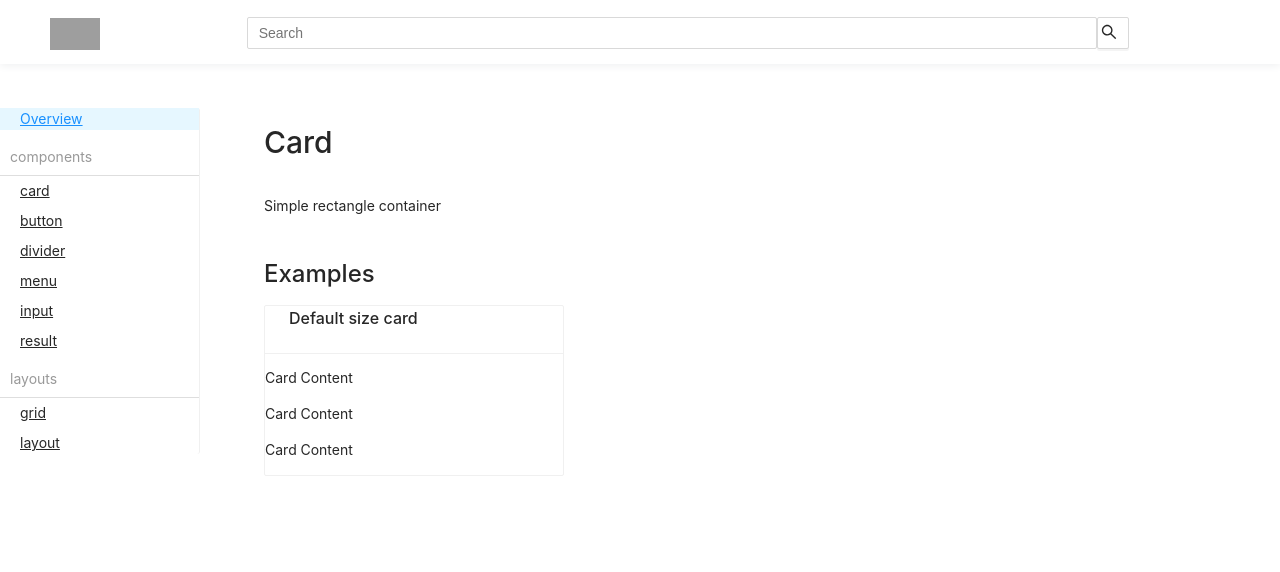
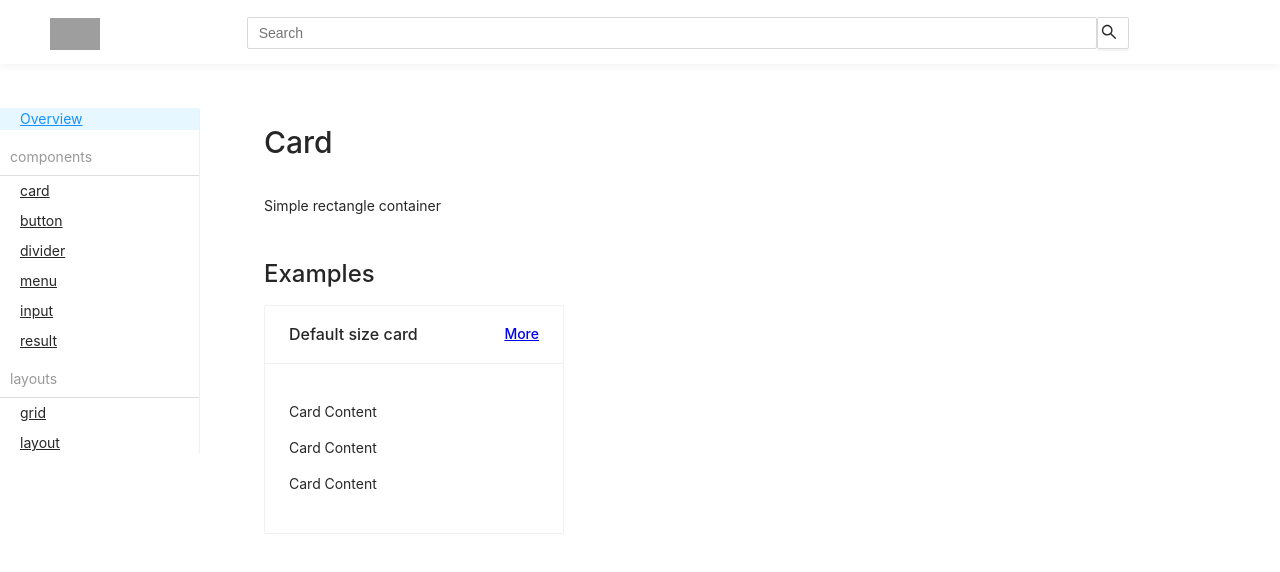
Before and after one commit to VINCENGUYEN-JS/vince-components, a React (Create React App) app: page /card in a window 1280 px wide. Shown: the top 572 px of the page. Built offline with nearby package versions, Linux system fonts and the light colour scheme; grey boxes are pictures that could not be loaded.

Commit message:
add-style-for-card-component

```diff
--- a/src/components/Card/style/index.scss
+++ b/src/components/Card/style/index.scss
@@ -19,5 +19,19 @@
     background: $card-head-background;
     border-bottom: $border-width-base $border-style-base $border-color-split;
     border-radius: $card-radius $card-radius 0 0;
+    &-wrapper {
+      display: flex;
+      align-items: center;
+    }
+    &-title {
+      flex: 1;
+      padding: $card-head-padding 0;
+    }
+  }
+  &-extra {
+    font-size: $font-size-base;
+  }
+  &-body {
+    padding: $card-padding-base;
   }
 }
--- a/src/pages/CardExample.tsx
+++ b/src/pages/CardExample.tsx
@@ -7,7 +7,11 @@ const CardExample = () => {
   return (
     <>
       <ComponentDoc title="Card" introduction="Simple rectangle container" />
-      <Card title="Default size card" style={{ width: "300px" }}>
+      <Card
+        title="Default size card"
+        extra={<a href="#">More</a>}
+        style={{ width: "300px" }}
+      >
         <p>Card Content</p>
         <p>Card Content</p>
         <p>Card Content</p>
--- a/src/style/variable.scss
+++ b/src/style/variable.scss
@@ -137,3 +137,4 @@ $card-background: $component-background;
 $card-radius: $border-radius-base;
 $card-head-height: 48px;
 $card-padding-base: 24px;
+$card-head-padding: 16px;
```
